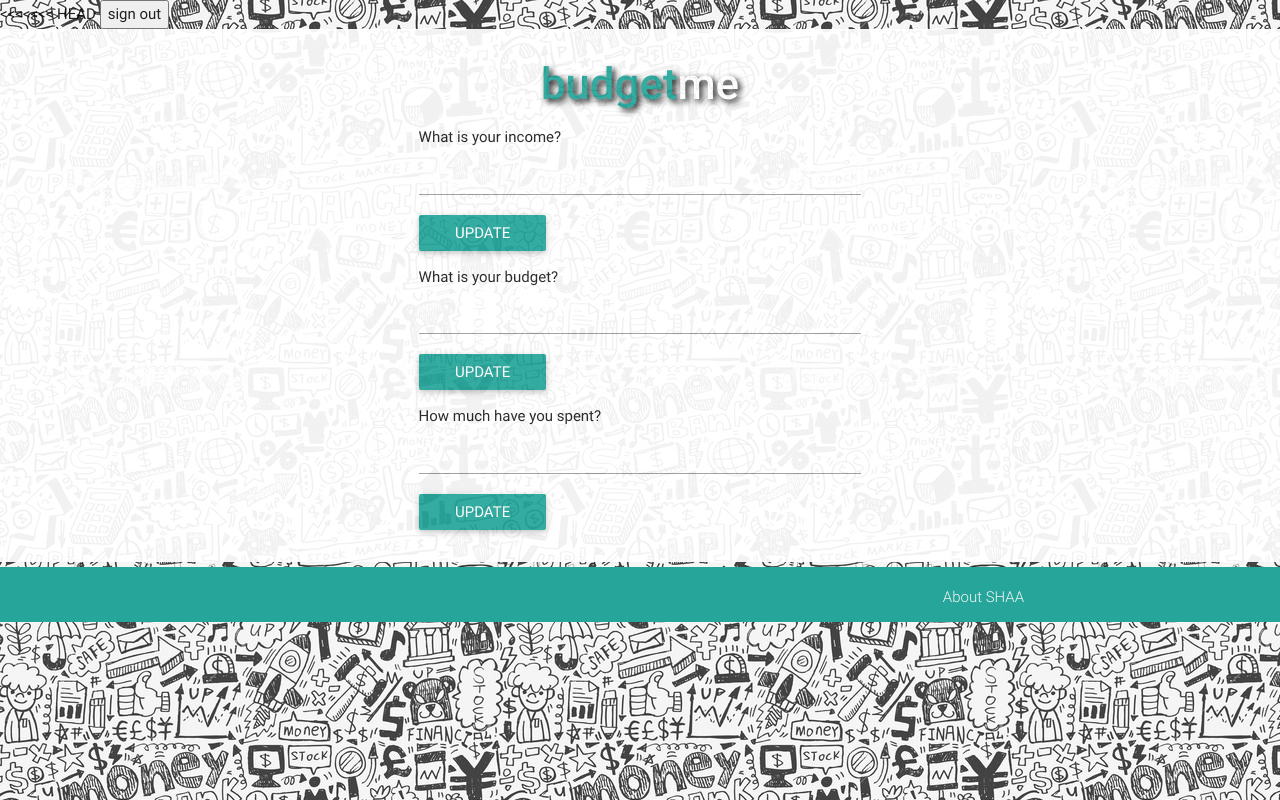
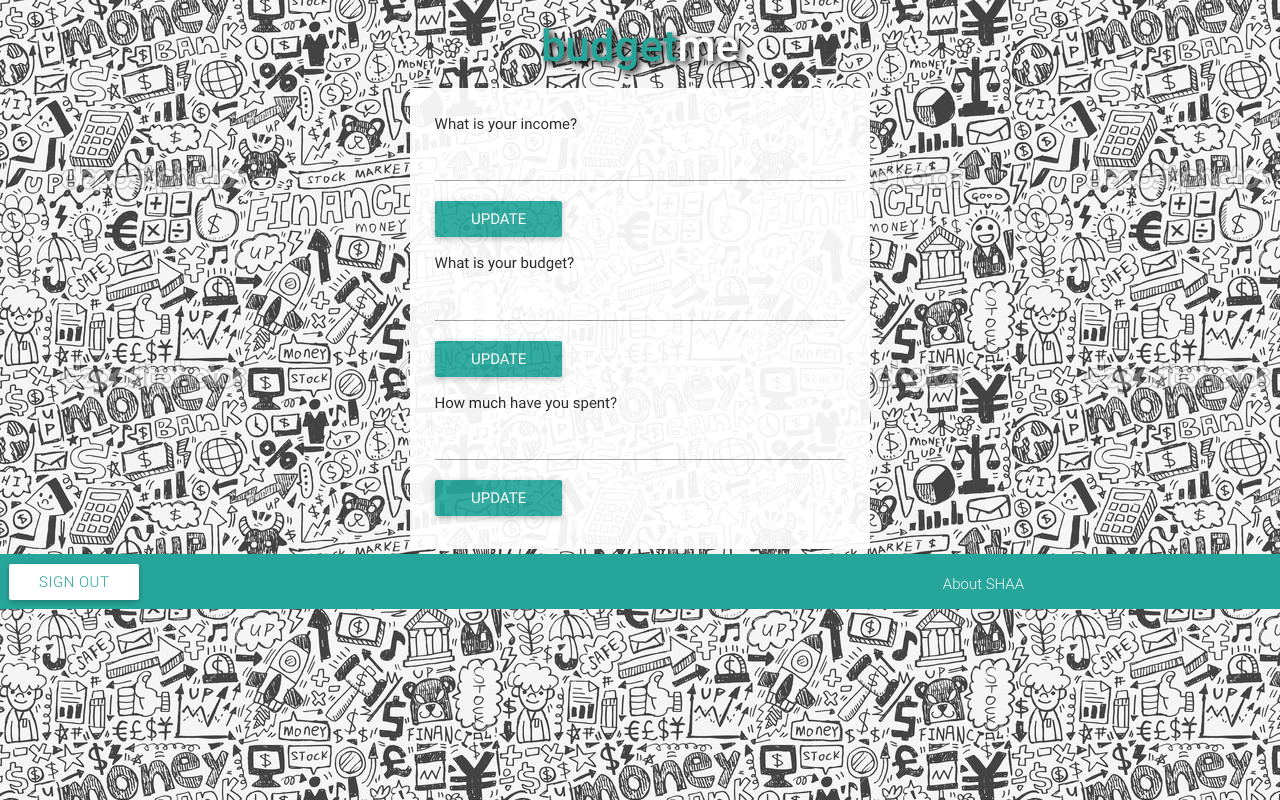
Before and after one commit to hsykwon/budgetme, a Python web app: template templates/resultsPage.html in a window 1280 px wide. Run offline with Jinja, Linux system fonts and the light colour scheme; the template is opened without the code that fills it, so the values that code supplies are empty; some libraries are stand-ins or nearby versions.

Commit message:
CSS'ed sign out button

```diff
--- a/templates/mainPage.html
+++ b/templates/mainPage.html
@@ -15,8 +15,6 @@
  <!--Import jQuery before materialize.js-->
  <script type="text/javascript" src="https://code.jquery.com/jquery-2.1.1.min.js"></script>
  <script type="text/javascript" src="../js/materialize.js"></script>
-  <button align=center type="button" onclick="location.href='/signOutHandler'" class="btnExample"
-     value="sign out" id="button">sign out</button>
  <div class="container">
    <h3 style="text-align:center;color:#26a69a;text-shadow:3px 3px 6px #000;"><strong>budget<bold style="color:#fff">me</bold></strong><br></h5>
      <div class="container">
@@ -39,6 +37,8 @@
      <div class="container">
      <a class="grey-text text-lighten-4 right" href="#!">About SHAA</a>
      </div>
+     <button align=center type="button" onclick="location.href='/signOutHandler'" class="btn waves-effect waves-light"
+        value="sign out" style="background-color:white;back:0.8;margin-left:9px;margin-bottom:5px;color:#26a69a;"id="button">sign out</button>
  </div>
 </body>
 </html>
--- a/templates/resultsPage.html
+++ b/templates/resultsPage.html
@@ -11,14 +11,10 @@
  <!--Let browser know website is optimized for mobile-->
  <meta name="viewport" content="width=device-width, initial-scale=1.0"/>
 </head>
-<<<<<<< HEAD
 <body>
  <!--Import jQuery before materialize.js-->
  <script type="text/javascript" src="https://code.jquery.com/jquery-2.1.1.min.js"></script>
  <script type="text/javascript" src="../js/materialize.js"></script>
- <button align=center type="button" onclick="location.href='/signOutHandler'" class="btnExample"
-    value="sign out" id="button">sign out</button>
- <form method="post" action="">
  <div class="container">
    <h3 style="text-align:center;color:#26a69a;text-shadow:3px 3px 6px #000;"><strong>budget<bold style="color:#fff">me</bold></strong><br></h5>
      <div class="container">
@@ -41,6 +37,8 @@
      <div class="container">
      <a class="grey-text text-lighten-4 right" href="#!">About SHAA</a>
      </div>
+     <button align=center type="button" onclick="location.href='/signOutHandler'" class="btn waves-effect waves-light"
+        value="sign out" style="background-color:white;back:0.8;margin-left:9px;margin-bottom:5px;color:#26a69a;"id="button">sign out</button>
  </div>
 </body>
 </html>
```
Lines whose indentation alone changed are shown as unchanged.
